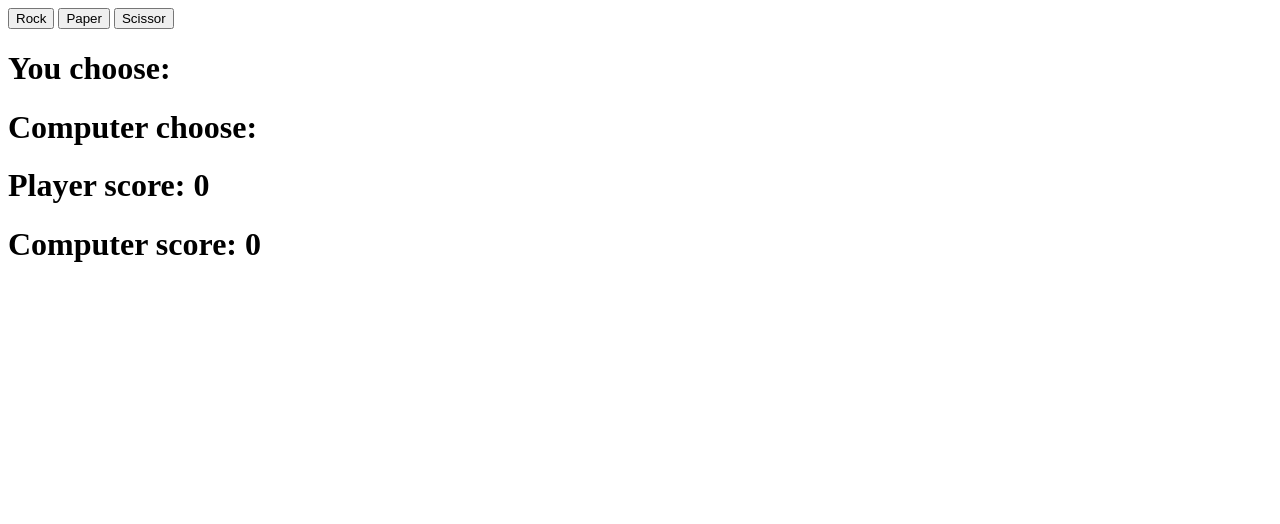
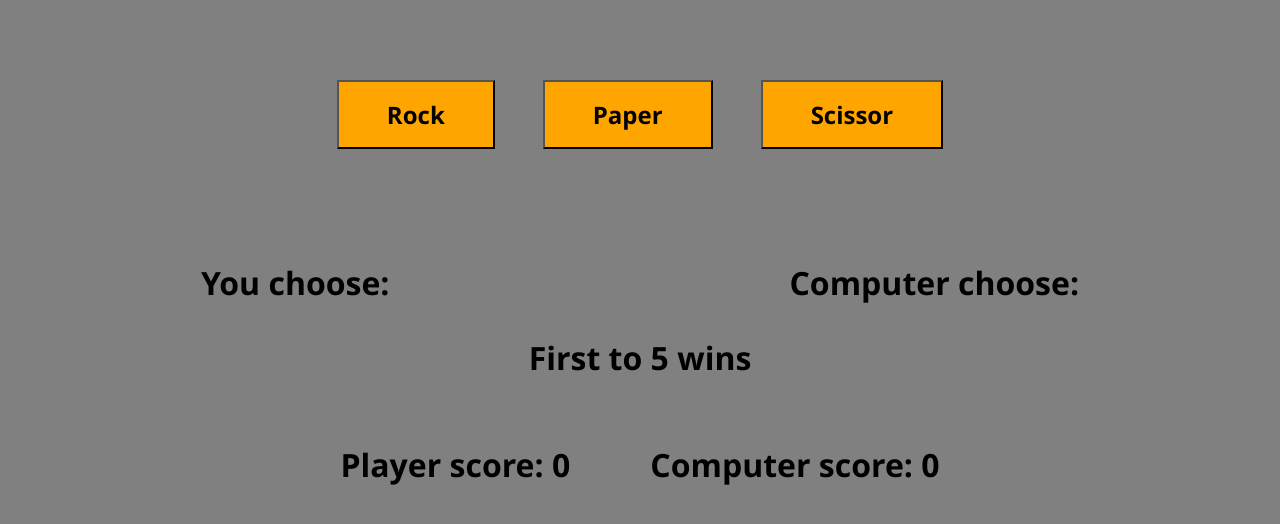
Before and after one commit to High-Banana/rock-paper-scissor, a plain HTML site: page index.html in a window 1280 px wide. Drawn offline with Linux system fonts and the light colour scheme.

Commit message:
Complete UI design

```diff
--- a/index.html
+++ b/index.html
@@ -4,21 +4,28 @@
     <meta charset="UTF-8">
     <meta name="viewport" content="width=device-width, initial-scale=1.0">
     <title>Rock Paper Scissor</title>
+    <link rel="stylesheet" href="style.css">
     <script src="script.js" defer></script>
 </head>
 <body>
-    <div>
+    <div id="button_section">
         <button id="rock" class="game_button">Rock</button>
         <button id="paper" class="game_button">Paper</button>
         <button id="scissor" class="game_button">Scissor</button>
     </div>
-    <h1>You choose: <span id="user_choice"></span></h1>
-    <h1>Computer choose: <span id="computer_choice"></span></h1>
-    <h1 id="game_result"></h1>
+    <div id="option_display_section">
+        <h1>You choose: <span id="user_choice"></span></h1>
+        <h1>Computer choose: <span id="computer_choice"></span></h1>
+    </div>
+    <h1 id="game_result">First to 5 wins</h1>
     <div id="display_result_section">
-        <h1>Player score: <span id="player_score">0</span></h1>
-        <h1>Computer score: <span id="computer_score">0</span></h1>
-        <h1 id="output_winner"></h1>
+        <div id="display_score">
+            <h1>Player score: <span id="player_score">0</span></h1>
+            <h1>Computer score: <span id="computer_score">0</span></h1>
+        </div>
+        <div id="display_winner">
+            <h1 id="output_winner"></h1>
+        </div>
     </div>
 </body>
 </html>
--- a/style.css
+++ b/style.css
@@ -0,0 +1,58 @@
+* {
+    padding: 0;
+    margin: 0;
+    font-family: 'Segoe UI', Tahoma, Geneva, Verdana, sans-serif;
+    background-color: gray;
+}
+
+#button_section {
+    display: flex;
+    gap: 3rem;
+    justify-content: center;
+    margin: auto;
+    padding: 5rem 0;
+}
+
+button {
+    background-color: orange;
+    padding: 1rem 3rem;
+    font-size: 1.5rem;
+    font-weight: 700;
+    transition: 0.3s;
+    cursor: pointer;
+}
+
+button:hover{
+    transform: scale(1.05);
+}
+
+#option_display_section{
+    display: flex;
+    gap:25rem;
+    justify-content: center;
+    padding: 2rem;
+}
+
+#game_result{
+    display: flex;
+    justify-content: center;
+    padding-bottom: 4rem;
+}
+
+#display_result_section{
+    display: flex;
+    gap: 4rem;
+    justify-content: center;
+    flex-direction: column;
+}
+
+#display_score{
+    display: flex;
+    gap: 5rem;
+    justify-content: center;
+}
+
+#display_winner{
+    text-align: center;
+    margin: auto;
+}
```
